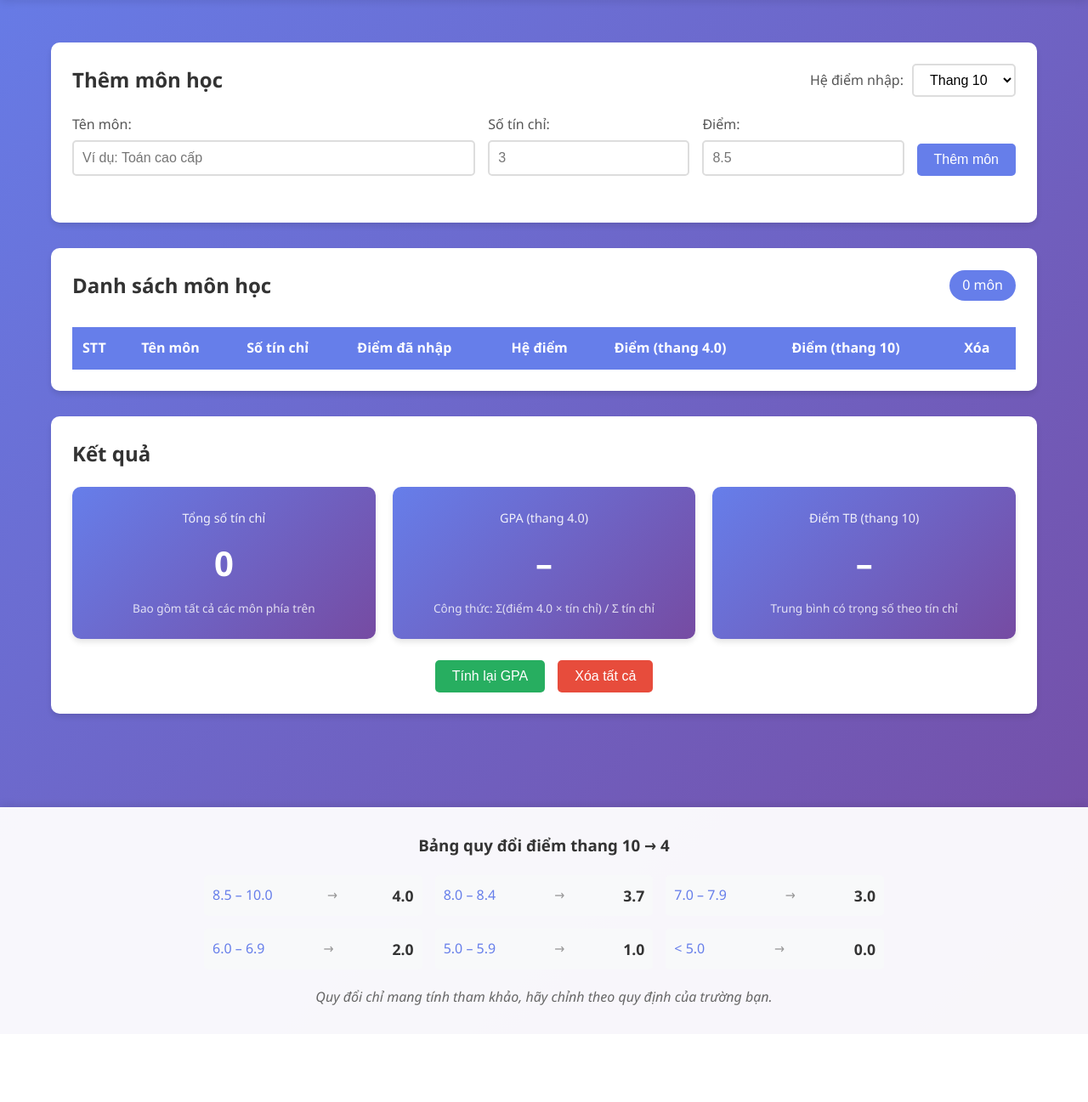
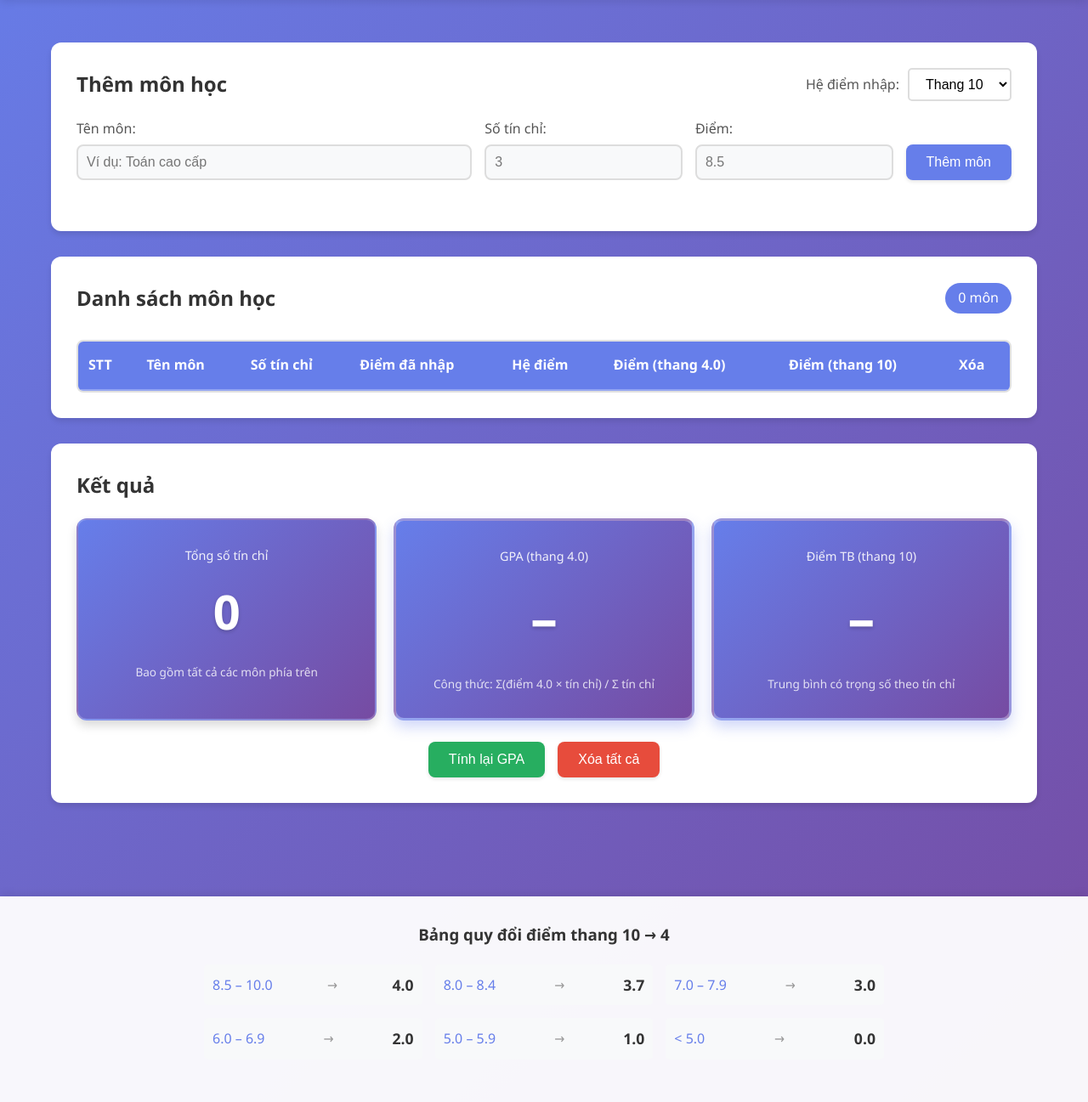
Before and after one commit to hoang22042006/student-score-analytics, a Flask app: page / in a window 1280 px wide. Shown: the part 162-1459 px from the top of the page at 85% size. Before the commit the page ends 1345 px from the top, so only its background shows below. Run offline with Flask 3, Linux system fonts and the light colour scheme; lists and menus that the app fills with data are empty.

Commit message:
Improve UI: Better CSS styling, highlight result cards, improve table borders, remove footer note

```diff
--- a/static/css/style.css
+++ b/static/css/style.css
@@ -48,10 +48,12 @@ body {
 /* Form Section */
 .form-section {
     background: white;
-    padding: 25px;
-    border-radius: 10px;
+    padding: 30px;
+    border-radius: 12px;
     box-shadow: 0 4px 6px rgba(0, 0, 0, 0.1);
     margin-bottom: 30px;
+    margin-left: auto;
+    margin-right: auto;
 }
 
 .form-header {
@@ -107,6 +109,13 @@ body {
 .form-group {
     display: flex;
     flex-direction: column;
+    margin-bottom: 0;
+}
+
+.form-group:last-of-type {
+    display: flex;
+    justify-content: center;
+    align-items: flex-end;
 }
 
 .form-group label {
@@ -118,9 +127,10 @@ body {
 .form-group input {
     padding: 10px;
     border: 2px solid #ddd;
-    border-radius: 5px;
+    border-radius: 8px;
     font-size: 1em;
     transition: border-color 0.3s;
+    background: #f8f9fa;
 }
 
 .form-group input:focus {
@@ -137,14 +147,15 @@ body {
 
 /* Buttons */
 .btn {
-    padding: 10px 20px;
+    padding: 12px 24px;
     border: none;
-    border-radius: 5px;
+    border-radius: 8px;
     font-size: 1em;
     cursor: pointer;
     transition: all 0.3s;
     font-weight: 500;
     white-space: nowrap;
+    box-shadow: 0 2px 4px rgba(0, 0, 0, 0.1);
 }
 
 .btn-primary {
@@ -183,8 +194,10 @@ body {
 .btn-delete {
     background: #e74c3c;
     color: white;
-    padding: 5px 15px;
+    padding: 6px 16px;
     font-size: 0.9em;
+    border-radius: 6px;
+    box-shadow: 0 2px 4px rgba(231, 76, 60, 0.2);
 }
 
 .btn-delete:hover {
@@ -194,10 +207,12 @@ body {
 /* Table Section */
 .table-section {
     background: white;
-    padding: 25px;
-    border-radius: 10px;
+    padding: 30px;
+    border-radius: 12px;
     box-shadow: 0 4px 6px rgba(0, 0, 0, 0.1);
     margin-bottom: 30px;
+    margin-left: auto;
+    margin-right: auto;
 }
 
 .table-header {
@@ -228,8 +243,12 @@ body {
 
 .subjects-table {
     width: 100%;
-    border-collapse: collapse;
+    border-collapse: separate;
+    border-spacing: 0;
     margin-top: 10px;
+    border: 2px solid #e0e0e0;
+    border-radius: 8px;
+    overflow: hidden;
 }
 
 .subjects-table thead {
@@ -238,22 +257,28 @@ body {
 }
 
 .subjects-table th {
-    padding: 12px;
+    padding: 15px 12px;
     text-align: left;
     font-weight: 600;
+    border-bottom: 2px solid rgba(255, 255, 255, 0.3);
 }
 
 .subjects-table td {
     padding: 12px;
-    border-bottom: 1px solid #eee;
+    border-bottom: 1px solid #e0e0e0;
+    background: white;
 }
 
-.subjects-table tbody tr:hover {
-    background: #f8f9fa;
+.subjects-table td:last-child {
+    text-align: center;
 }
 
 .subjects-table tbody tr:last-child td {
     border-bottom: none;
+}
+
+.subjects-table tbody tr:hover {
+    background: #f0f4ff;
 }
 
 .empty-message {
@@ -271,10 +296,12 @@ body {
 /* Results Section */
 .results-section {
     background: white;
-    padding: 25px;
-    border-radius: 10px;
+    padding: 30px;
+    border-radius: 12px;
     box-shadow: 0 4px 6px rgba(0, 0, 0, 0.1);
     margin-bottom: 30px;
+    margin-left: auto;
+    margin-right: auto;
 }
 
 .results-section h2 {
@@ -293,11 +320,20 @@ body {
 .result-card {
     background: linear-gradient(135deg, #667eea 0%, #764ba2 100%);
     color: white;
-    padding: 25px;
-    border-radius: 10px;
+    padding: 30px;
+    border-radius: 12px;
     text-align: center;
-    box-shadow: 0 4px 6px rgba(0, 0, 0, 0.1);
-    transition: transform 0.3s;
+    box-shadow: 0 6px 12px rgba(0, 0, 0, 0.15);
+    transition: transform 0.3s, box-shadow 0.3s;
+    border: 2px solid rgba(255, 255, 255, 0.2);
+}
+
+/* Card đặc biệt cho GPA và điểm TB */
+.result-card:nth-child(2),
+.result-card:nth-child(3) {
+    background: linear-gradient(135deg, #667eea 0%, #764ba2 100%);
+    box-shadow: 0 8px 16px rgba(102, 126, 234, 0.3);
+    border: 3px solid rgba(255, 255, 255, 0.3);
 }
 
 .result-card:hover {
@@ -311,9 +347,17 @@ body {
 }
 
 .result-value {
-    font-size: 2.5em;
+    font-size: 3.5em;
     font-weight: bold;
-    margin-bottom: 10px;
+    margin-bottom: 15px;
+    text-shadow: 0 2px 4px rgba(0, 0, 0, 0.2);
+}
+
+/* Tô nổi đặc biệt cho GPA và điểm TB */
+.result-card:nth-child(2) .result-value,
+.result-card:nth-child(3) .result-value {
+    font-size: 4em;
+    color: #fff;
 }
 
 .result-description {
@@ -325,7 +369,9 @@ body {
     display: flex;
     gap: 15px;
     justify-content: center;
+    align-items: center;
     flex-wrap: wrap;
+    margin-top: 20px;
 }
 
 /* Footer */
--- a/static/js/main.js
+++ b/static/js/main.js
@@ -93,7 +93,7 @@ function removeSubject(id) {
 
 // Xóa tất cả môn học
 function clearAllSubjects() {
-    if (confirm('Bạn có chắc muốn xoá toàn bộ danh sách môn không?')) {
+    if (confirm('Bạn có chắc chắn muốn xóa toàn bộ môn?')) {
         subjects = [];
         nextId = 1;
         saveToLocalStorage();
--- a/templates/index.html
+++ b/templates/index.html
@@ -144,7 +144,6 @@
                     <span class="value">0.0</span>
                 </div>
             </div>
-            <p class="footer-note">Quy đổi chỉ mang tính tham khảo, hãy chỉnh theo quy định của trường bạn.</p>
         </div>
     </footer>
 
```
